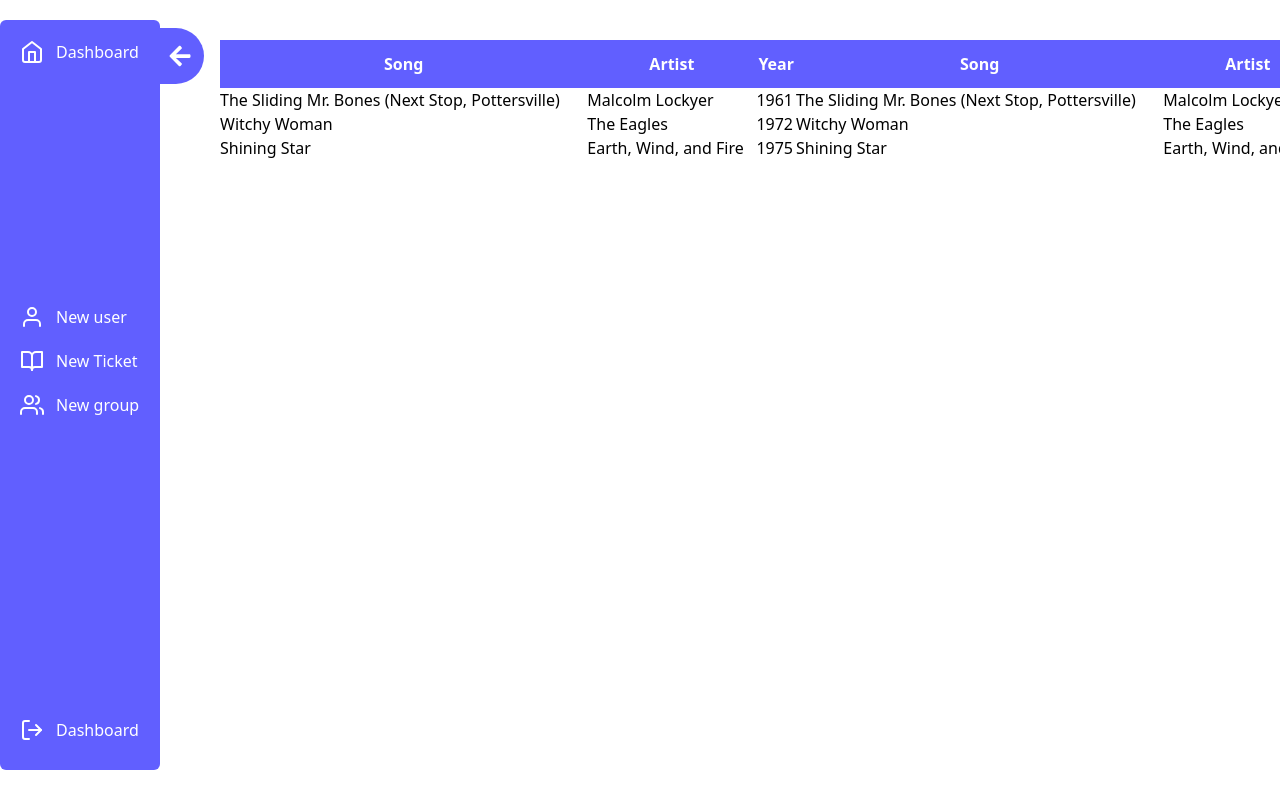
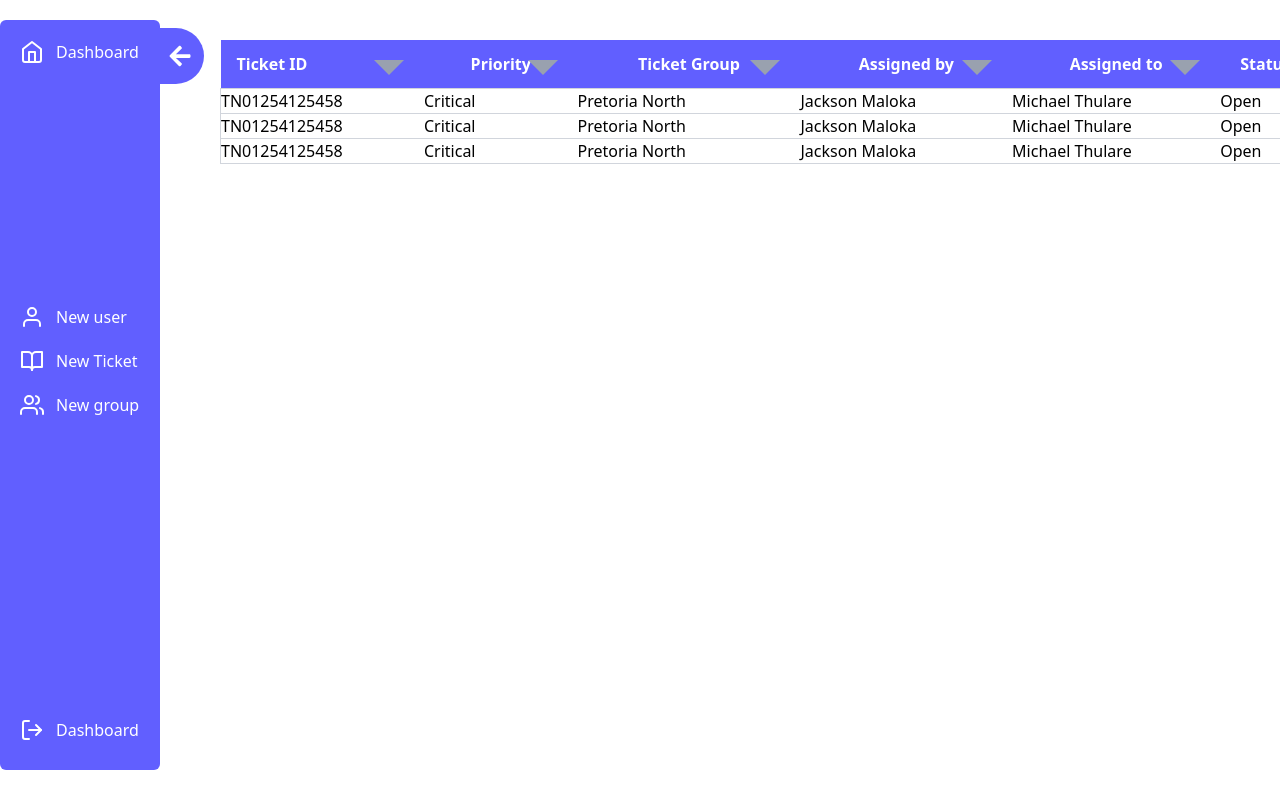
Before and after one commit to michael-GitHub-Coder/https---github.com-michael-GitHub-Coder-IMS, a React (Vite) app in the folder Frontend/: page /dashboard in a window 1280 px wide. Shown: the top 800 px of the page. Built offline with nearby package versions, Linux system fonts and the light colour scheme.

Commit message:
dgthjbkm.n,

```diff
--- a/Frontend/src/Components/Dashboard.tsx
+++ b/Frontend/src/Components/Dashboard.tsx
@@ -61,40 +61,52 @@ const Dashboard = () => {
         </div> */}
         <div className="px-15 mt-5">
           <table className="table-auto min-w-6xl w-auto">
-            <thead className="rounded-md bg-indigo-500 text-white ">
-              <tr>
-                <th className="py-3">Song</th>
-                <th>Artist</th>
-                <th>Year</th>
-                <th>Song</th>
-                <th>Artist</th>
-                <th>Year</th>
+            <thead className="rounded-md bg-indigo-500 text-white">
+              <tr >
+                <th className="py-3 px-4 flex justify-start relative">Ticket ID
+                  <div className="w-0 h-0 border-l-15 border-r-15 border-t-15 border-l-transparent border-r-transparent border-t-gray-400 absolute top-5 right-5"></div>
+                </th>
+                <th className="py-3 px-4  relative">Priority
+                  <div className="w-0 h-0 border-l-15 border-r-15 border-t-15 border-l-transparent border-r-transparent border-t-gray-400 absolute top-5 right-5"></div>
+                </th>
+                <th className="py-3 px-4 relative">Ticket Group
+                  <div className="w-0 h-0 border-l-15 border-r-15 border-t-15 border-l-transparent border-r-transparent border-t-gray-400 absolute top-5 right-5"></div>
+                </th>
+                <th className="py-3 px-4 relative">Assigned by
+                  <div className="w-0 h-0 border-l-15 border-r-15 border-t-15 border-l-transparent border-r-transparent border-t-gray-400 absolute top-5 right-5"></div>
+                </th>
+                <th className="py-3 px-4 relative">Assigned to
+                  <div className="w-0 h-0 border-l-15 border-r-15 border-t-15 border-l-transparent border-r-transparent border-t-gray-400 absolute top-5 right-5"></div>
+                </th>
+                <th className="py-3 px-5 flex justify-start relative">Status
+                  <div className="w-0 h-0 border-l-15 border-r-15 border-t-15 border-l-transparent border-r-transparent border-t-gray-400 absolute top-5 right-5"></div>
+                </th>
               </tr>
             </thead>
-            <tbody>
-              <tr>
-                <td>The Sliding Mr. Bones (Next Stop, Pottersville)</td>
-                <td>Malcolm Lockyer</td>
-                <td>1961</td>
-                <td>The Sliding Mr. Bones (Next Stop, Pottersville)</td>
-                <td>Malcolm Lockyer</td>
-                <td>1961</td>
+            <tbody className="border border-gray-300">
+              <tr className="border border-gray-300 px-4 py-2">
+                <td>TN01254125458 </td>
+                <td>Critical</td>
+                <td>Pretoria North</td>
+                <td>Jackson Maloka</td>
+                <td>Michael Thulare</td>
+                <td>Open</td>
               </tr>
-              <tr>
-                <td>Witchy Woman</td>
-                <td>The Eagles</td>
-                <td>1972</td>
-                <td>Witchy Woman</td>
-                <td>The Eagles</td>
-                <td>1972</td>
+              <tr className="border border-gray-300 px-4 py-2">
+                <td>TN01254125458 </td>
+                <td>Critical</td>
+                <td>Pretoria North</td>
+                <td>Jackson Maloka</td>
+                <td>Michael Thulare</td>
+                <td>Open</td>
               </tr>
-              <tr>
-                <td>Shining Star</td>
-                <td>Earth, Wind, and Fire</td>
-                <td>1975</td>
-                <td>Shining Star</td>
-                <td>Earth, Wind, and Fire</td>
-                <td>1975</td>
+              <tr className="border border-gray-300 px-4 py-2">
+                <td>TN01254125458 </td>
+                <td>Critical</td>
+                <td>Pretoria North</td>
+                <td>Jackson Maloka</td>
+                <td>Michael Thulare</td>
+                <td>Open</td>
               </tr>
             </tbody>
           </table>
```
